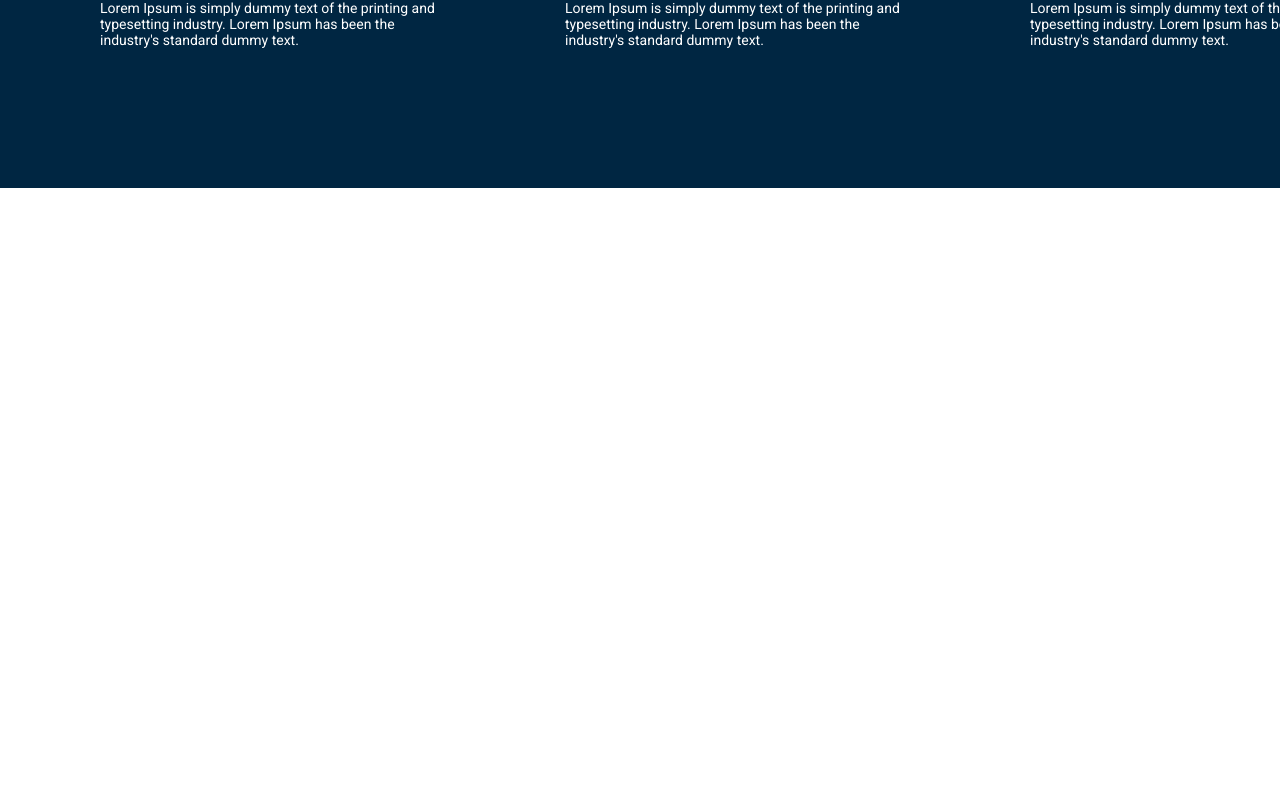
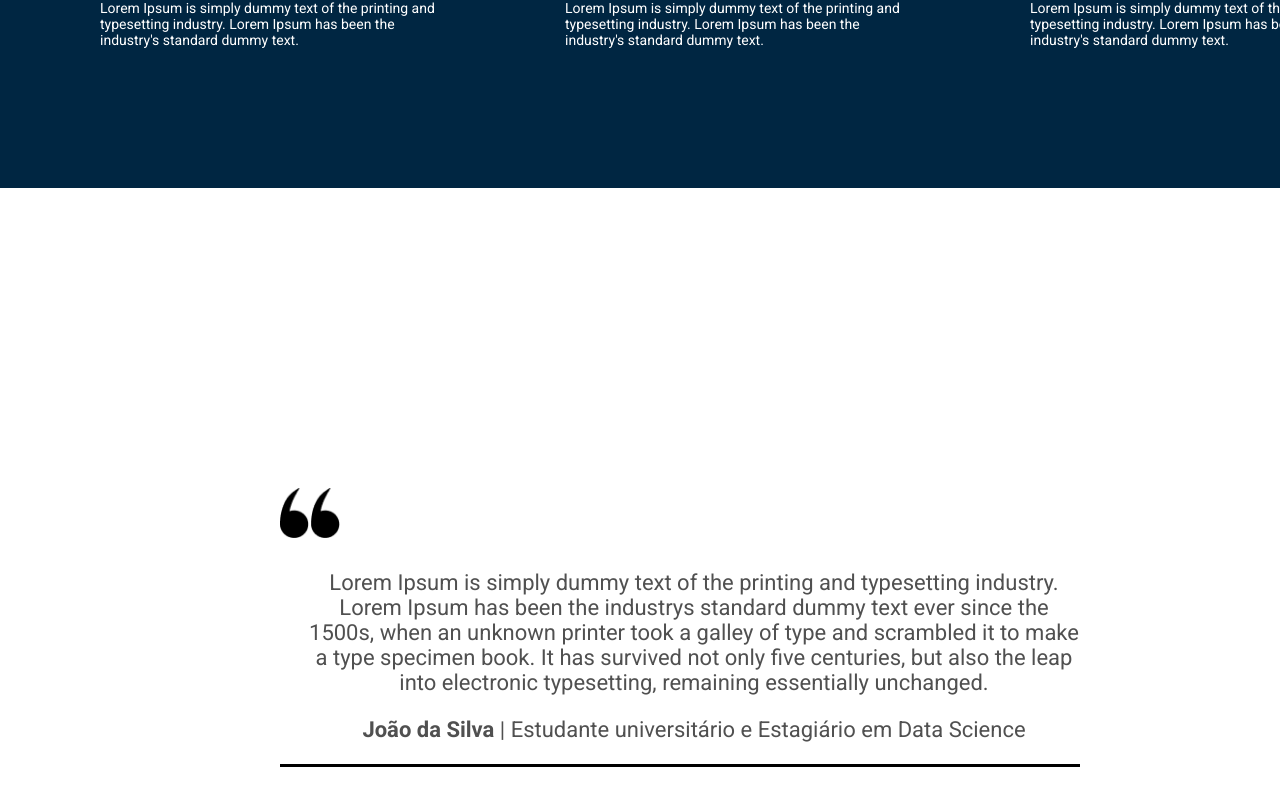
Before and after one commit to mc-855-stonks/web-app, a React (Create React App) app: page / in a window 1280 px wide. Shown: the part 3017-3823 px from the top of the page. Before the commit the page ends 3205 px from the top, so only its background shows below. Built offline with nearby package versions, Linux system fonts and the light colour scheme.

Commit message:
create reports section

```diff
--- a/src/pages/LandingPage/components/LandingPageContainer/index.tsx
+++ b/src/pages/LandingPage/components/LandingPageContainer/index.tsx
@@ -3,6 +3,7 @@ import style from "./style.module.css";
 import Presentation from "../Presentation";
 import Benefits from "../Benefits";
 import Statistics from "../Statistics";
+import Reports from "../Reports";
 
 export default function LandingPageContainer() {
   return (
@@ -10,6 +11,7 @@ export default function LandingPageContainer() {
       <Presentation />
       <Benefits />
       <Statistics />
+      <Reports />
     </div>
   );
 }
--- /dev/null
+++ b/src/pages/LandingPage/components/Reports/index.tsx
@@ -0,0 +1,32 @@
+import React from "react";
+import style from "./style.module.css";
+import quoteImage from "./imgs/quote-mark.png";
+
+export default function Reports() {
+  return (
+    <div className={style.container}>
+      <div className={style.item}>
+        <img
+          src={quoteImage}
+          alt="quoteImage"
+          className={style["quote-image"]}
+        />
+        <div className={style.item}>
+          <h3 className={style.quote}>
+            Lorem Ipsum is simply dummy text of the printing and typesetting
+            industry. Lorem Ipsum has been the industrys standard dummy text
+            ever since the 1500s, when an unknown printer took a galley of type
+            and scrambled it to make a type specimen book. It has survived not
+            only five centuries, but also the leap into electronic typesetting,
+            remaining essentially unchanged.
+          </h3>
+          <h3 className={style.author}>
+            <b>João da Silva</b> | Estudante universitário e Estagiário em Data
+            Science
+          </h3>
+        </div>
+        <div className={style.line} />
+      </div>
+    </div>
+  );
+}
--- /dev/null
+++ b/src/pages/LandingPage/components/Reports/style.module.css
@@ -0,0 +1,39 @@
+.container {
+    display: flex;
+    width: 800px;
+    padding-top: 300px;
+    padding-bottom: 300px;
+    padding-left: 280px;
+}
+
+.quote-image {
+    align-items: right;
+    height: 50px;
+    width: 60px;
+}
+
+.quote {
+    font-weight: normal;
+    font-size: 22px;
+    text-align: center;
+    margin-top: 28px;
+    margin-left: 28px;
+    color: #505050;
+}
+
+.author {
+    font-weight: normal;
+    font-size: 22px;
+    text-align: center;
+    margin-top: 22px;
+    margin-left: 28px;
+    color: #505050;
+}
+
+.line {
+    color: black;
+    background-color: black;
+    height: 3px;
+    width: 800px;
+    margin-top: 22px;
+}
```
Also changed, not shown: src/pages/LandingPage/components/Reports/imgs/quote-mark.png (added).
